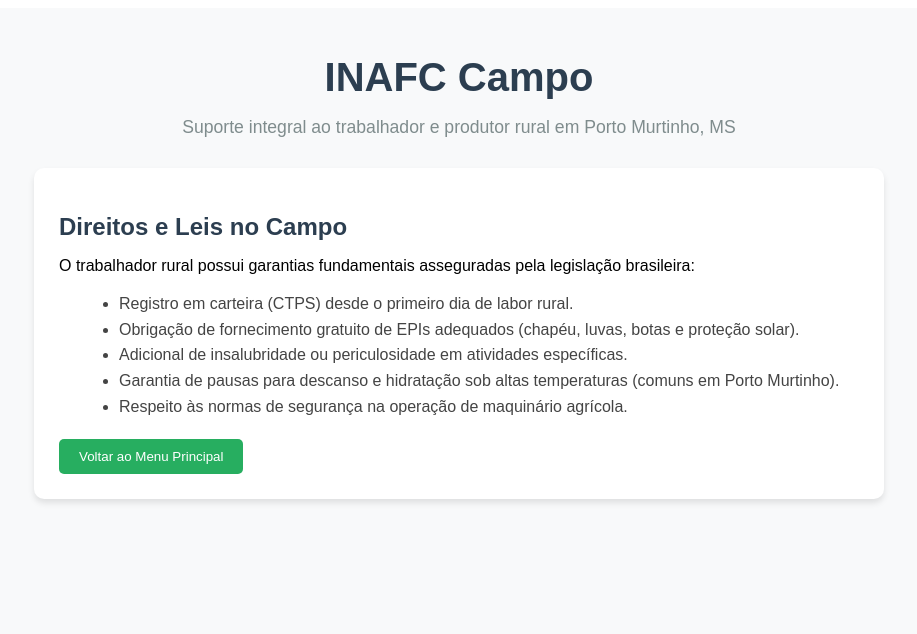
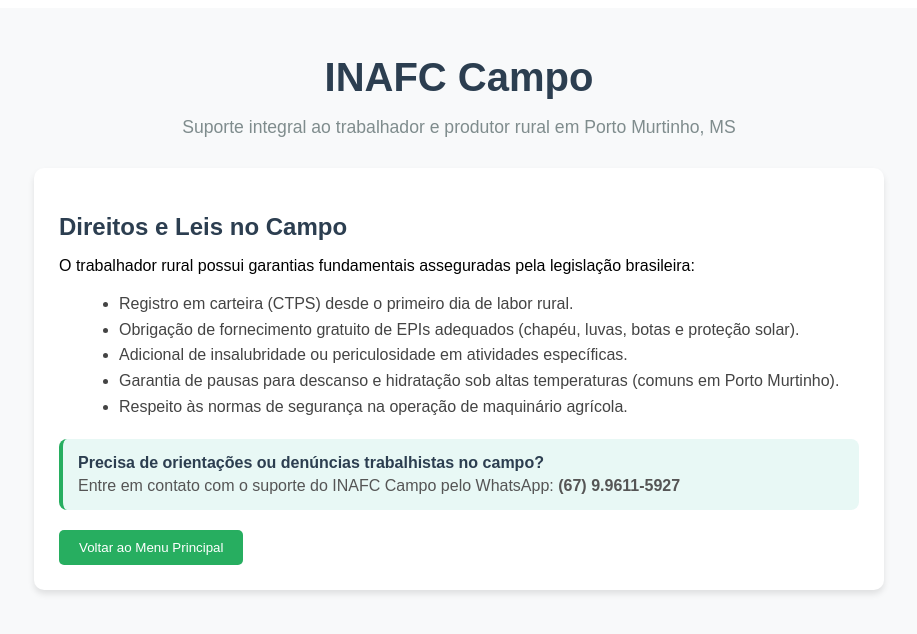
Before and after one commit to FernandoRo-Tech/inafc-campo, a React (Vite) app: page / in a window 1280 px wide. Both pictures are taken after a click on the element 333 px from the left and 249 px from the top of the page. Shown: the top 634 px of the page, without its empty margins (181-1098 px from the left). Built offline with nearby package versions, Linux system fonts and the light colour scheme.

Commit message:
Adiciona contato do INAFC na seccao de Direitos e Leis

```diff
--- a/src/App.tsx
+++ b/src/App.tsx
@@ -77,6 +77,13 @@ export default function App() {
             <li>Garantia de pausas para descanso e hidratação sob altas temperaturas (comuns em Porto Murtinho).</li>
             <li>Respeito às normas de segurança na operação de maquinário agrícola.</li>
           </ul>
+
+          {/* Contato acrescentado do INAFC nesta secção */}
+          <div style={{ backgroundColor: '#e8f8f5', padding: '15px', borderRadius: '8px', borderLeft: '4px solid #27ae60', marginBottom: '20px' }}>
+            <p style={{ margin: '0 0 5px 0', color: '#2c3e50', fontWeight: 'bold' }}>Precisa de orientações ou denúncias trabalhistas no campo?</p>
+            <p style={{ margin: '0', color: '#555' }}>Entre em contato com o suporte do INAFC Campo pelo WhatsApp: <strong>(67) 9.9611-5927</strong></p>
+          </div>
+
           <button
             onClick={() => setTelaAtiva('home')}
             style={{ padding: '10px 20px', cursor: 'pointer', backgroundColor: '#27ae60', color: '#fff', border: 'none', borderRadius: '5px' }}
```
